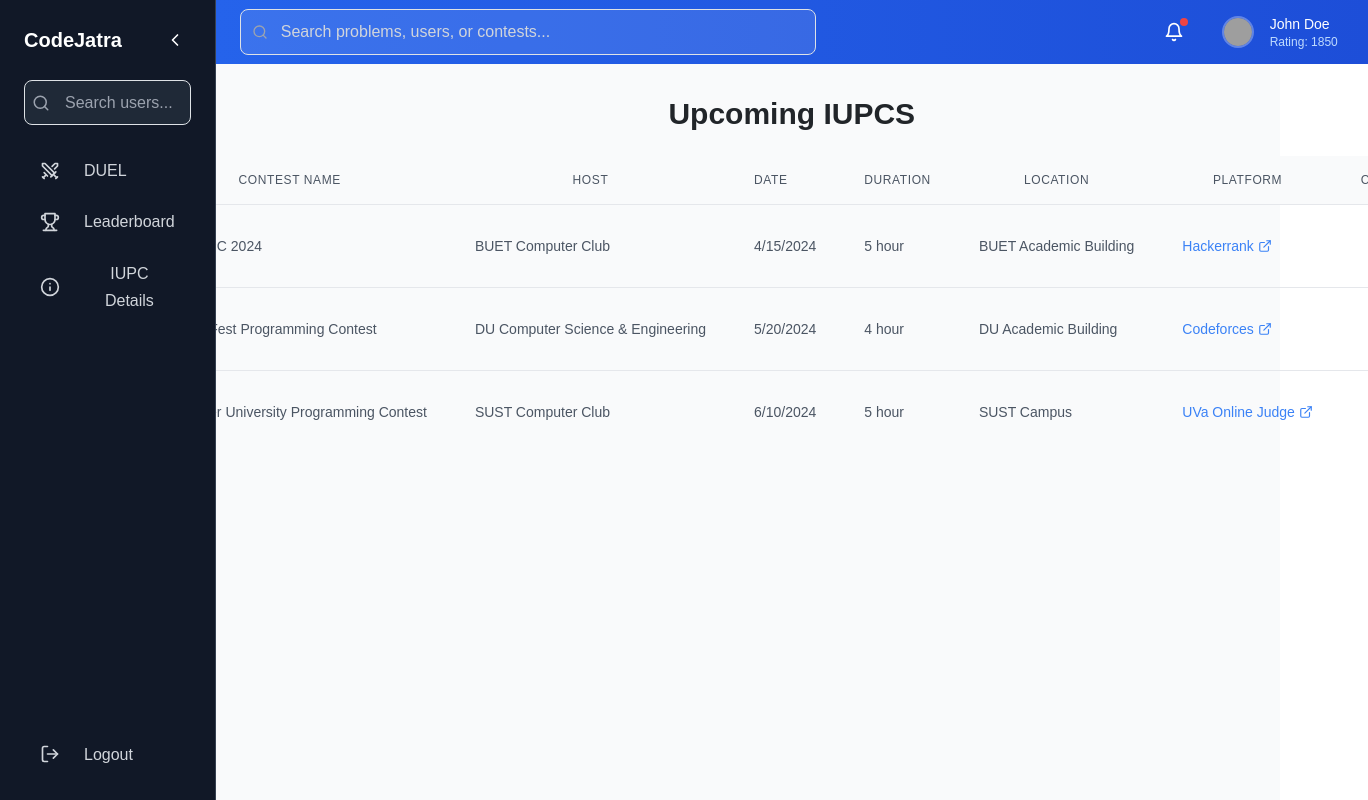
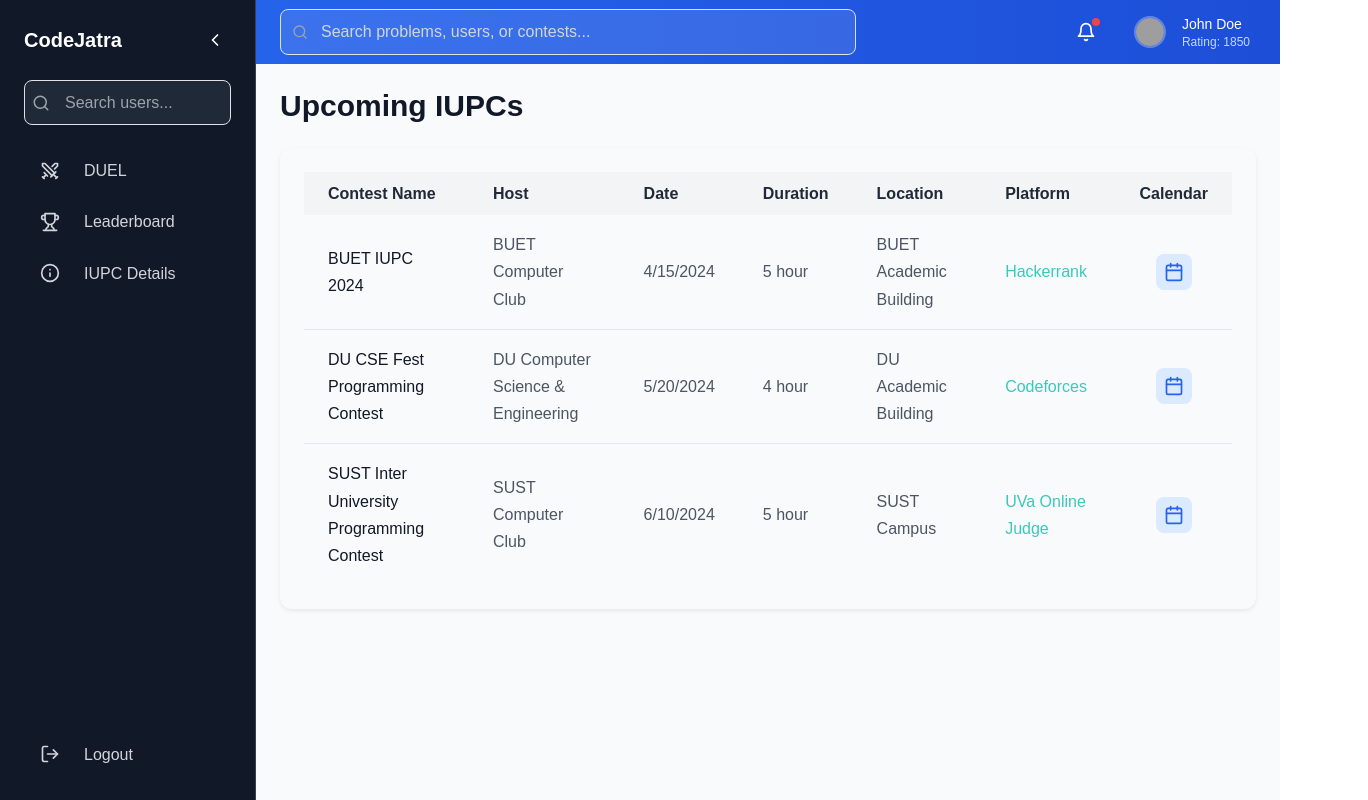
Before and after one commit to nahian00777/CodeJatra-A-Competitive-Programming-WebApp, a React (Vite) app in the folder frontend/: page /user/iupc-details in a window 1280 px wide. Shown: the whole page, 1368 px wide, since content can reach past the window. Built offline with nearby package versions, Linux system fonts and the light colour scheme; grey boxes are pictures that could not be loaded.

Commit message:
iupc details refinement

```diff
--- a/frontend/src/pages/user/IUPCDetails.jsx
+++ b/frontend/src/pages/user/IUPCDetails.jsx
@@ -1,127 +1,122 @@
-import React from 'react';
-import { Calendar, ExternalLink } from 'lucide-react';
-// import { useTheme } from '../hooks/useTheme';
+import React from "react";
+import { Calendar, ExternalLink } from "lucide-react";
 
 const contests = [
   {
-    id: '1',
-    name: 'BUET IUPC 2024',
-    host: 'BUET Computer Club',
-    date: '2024-04-15',
-    duration: '5 hour',
-    location: 'BUET Academic Building',
+    id: "1",
+    name: "BUET IUPC 2024",
+    host: "BUET Computer Club",
+    date: "2024-04-15",
+    duration: "5 hour",
+    location: "BUET Academic Building",
     platform: {
-      name: 'Hackerrank',
-      url: 'https://www.hackerrank.com'
-    }
+      name: "Hackerrank",
+      url: "https://www.hackerrank.com",
+    },
   },
   {
-    id: '2',
-    name: 'DU CSE Fest Programming Contest',
-    host: 'DU Computer Science & Engineering',
-    date: '2024-05-20',
-    duration: '4 hour',
-    location: 'DU Academic Building',
+    id: "2",
+    name: "DU CSE Fest Programming Contest",
+    host: "DU Computer Science & Engineering",
+    date: "2024-05-20",
+    duration: "4 hour",
+    location: "DU Academic Building",
     platform: {
-      name: 'Codeforces',
-      url: 'https://www.codeforces.com'
-    }
+      name: "Codeforces",
+      url: "https://www.codeforces.com",
+    },
   },
   {
-    id: '3',
-    name: 'SUST Inter University Programming Contest',
-    host: 'SUST Computer Club',
-    date: '2024-06-10',
-    duration: '5 hour',
-    location: 'SUST Campus',
+    id: "3",
+    name: "SUST Inter University Programming Contest",
+    host: "SUST Computer Club",
+    date: "2024-06-10",
+    duration: "5 hour",
+    location: "SUST Campus",
     platform: {
-      name: 'UVa Online Judge',
-      url: 'https://onlinejudge.org'
-    }
-  }
+      name: "UVa Online Judge",
+      url: "https://onlinejudge.org",
+    },
+  },
 ];
 
 const IUPCDetails = () => {
-
   const addToCalendar = (contest) => {
     const startDate = new Date(contest.date);
-    const endDate = new Date(startDate.getTime() + parseInt(contest.duration) * 60 * 60 * 1000);
+    const endDate = new Date(
+      startDate.getTime() + parseInt(contest.duration) * 60 * 60 * 1000
+    );
 
     const event = {
       text: `${contest.name} at ${contest.location}`,
       dates: `${startDate.toISOString()}/${endDate.toISOString()}`,
-      details: `Host: ${contest.host}\nPlatform: ${contest.platform.name}\nLocation: ${contest.location}`
+      details: `Host: ${contest.host}\nPlatform: ${contest.platform.name}\nLocation: ${contest.location}`,
     };
 
-    const googleCalendarUrl = `https://calendar.google.com/calendar/render?action=TEMPLATE&text=${encodeURIComponent(event.text)}&dates=${event.dates.replace(/[-:]/g, '')}&details=${encodeURIComponent(event.details)}`;
-    window.open(googleCalendarUrl, '_blank');
+    const googleCalendarUrl = `https://calendar.google.com/calendar/render?action=TEMPLATE&text=${encodeURIComponent(
+      event.text
+    )}&dates=${event.dates.replace(/[-:]/g, "")}&details=${encodeURIComponent(
+      event.details
+    )}`;
+    window.open(googleCalendarUrl, "_blank");
   };
 
   return (
-      <div className="flex flex-col items-center px-4 py-8 max-w-6xl mx-auto">
-        <h1 className="text-3xl font-bold mb-4">Upcoming IUPCS</h1>
-        <table className="divide-y divide-gray-200 dark:divide-gray-700 text-gray-600">
-          <thead className="bg-gray-50">
-            <tr>
-              <th scope="col" className="px-6 py-3 text-center text-xs font-medium uppercase tracking-wider">
-                Contest Name
-              </th>
-              <th scope="col" className="px-6 py-3 text-center text-xs font-medium uppercase tracking-wider ">
-                Host
-              </th>
-              <th scope="col" className="px-6 py-3 text-left text-xs font-medium uppercase tracking-wider">
-                Date
-              </th>
-              <th scope="col" className="px-6 py-3 text-center text-xs font-medium uppercase tracking-wider">
-                Duration
-              </th>
-              <th scope="col" className="px-6 py-3 text-center text-xs font-medium uppercase tracking-wider">
-                Location
-              </th>
-              <th scope="col" className="px-6 py-3 text-center text-xs font-medium uppercase tracking-wider">
-                Platform
-              </th>
-              <th scope="col" className="px-6 py-3 text-center text-xs font-medium uppercase tracking-wider">
-                Calendar
-              </th>
+    <div className="p-6 max-w-7xl mx-auto">
+      <h1 className="text-3xl font-bold text-gray-900 dark:text-white mb-6">
+        Upcoming IUPCs
+      </h1>
+      <div className=" dark:bg-gray-800 rounded-xl shadow-sm p-6">
+        <table className="w-full text-left border-collapse">
+          <thead>
+            <tr className="bg-gray-100 dark:bg-gray-700 text-gray-800 dark:text-gray-300">
+              <th className="px-4 py-2">Contest Name</th>
+              <th className="px-4 py-2">Host</th>
+              <th className="px-4 py-2">Date</th>
+              <th className="px-4 py-2">Duration</th>
+              <th className="px-4 py-2">Location</th>
+              <th className="px-4 py-2">Platform</th>
+              <th className="px-4 py-2 text-center">Calendar</th>
             </tr>
           </thead>
-          <tbody className={`divide-y divide-gray-200 dark:divide-gray-700 bg-white}`}>
+          <tbody className="divide-y divide-gray-200 dark:divide-gray-700">
             {contests.map((contest) => (
-              <tr key={contest.id} className="hover:bg-gray-50 dark:hover:bg-gray-800 transition-colors">
-                <td className="px-6 py-4 whitespace-nowrap text-sm">
+              <tr
+                key={contest.id}
+                className="hover:bg-gray-50 dark:hover:bg-gray-700 transition-colors"
+              >
+                <td className="px-4 py-3 text-gray-900 dark:text-gray-100">
                   {contest.name}
                 </td>
-                <td className="px-6 py-4 whitespace-nowrap text-sm">
+                <td className="px-4 py-3 text-gray-600 dark:text-gray-300">
                   {contest.host}
                 </td>
-                <td className="px-6 py-4 whitespace-nowrap text-sm">
+                <td className="px-4 py-3 text-gray-600 dark:text-gray-300">
                   {new Date(contest.date).toLocaleDateString()}
                 </td>
-                <td className="px-6 py-4 whitespace-nowrap text-sm">
+                <td className="px-4 py-3 text-gray-600 dark:text-gray-300">
                   {contest.duration}
                 </td>
-                <td className="px-6 py-4 whitespace-nowrap text-sm">
+                <td className="px-4 py-3 text-gray-600 dark:text-gray-300">
                   {contest.location}
                 </td>
-                <td className="px-6 py-4 whitespace-nowrap text-sm">
+                <td className="px-4 py-3 text-blue-600 dark:text-blue-400">
                   <a
                     href={contest.platform.url}
                     target="_blank"
                     rel="noopener noreferrer"
-                    className="flex items-center gap-1 text-blue-500 hover:text-blue-600 dark:text-blue-400 dark:hover:text-blue-300"
+                    className="hover:underline"
                   >
                     {contest.platform.name}
-                    <ExternalLink size={14} />
                   </a>
                 </td>
-                <td className="px-6 py-4 whitespace-nowrap text-sm-center">
+                <td className="px-4 py-3 text-center">
                   <button
                     onClick={() => addToCalendar(contest)}
-                    className="p-2 hover:bg-gray-100 dark:hover:bg-gray-700 rounded-full transition-colors"
+                    className="p-2 bg-blue-100 dark:bg-blue-900 text-blue-600 dark:text-blue-400 rounded-lg hover:bg-blue-200 dark:hover:bg-blue-800 transition-colors"
                     title="Add to Calendar"
                   >
-                    <Calendar size={18} className="text-gray-600 dark:text-gray-400" />
+                    <Calendar className="w-5 h-5" />
                   </button>
                 </td>
               </tr>
@@ -129,6 +124,7 @@ const IUPCDetails = () => {
           </tbody>
         </table>
       </div>
+    </div>
   );
 };
 
```
